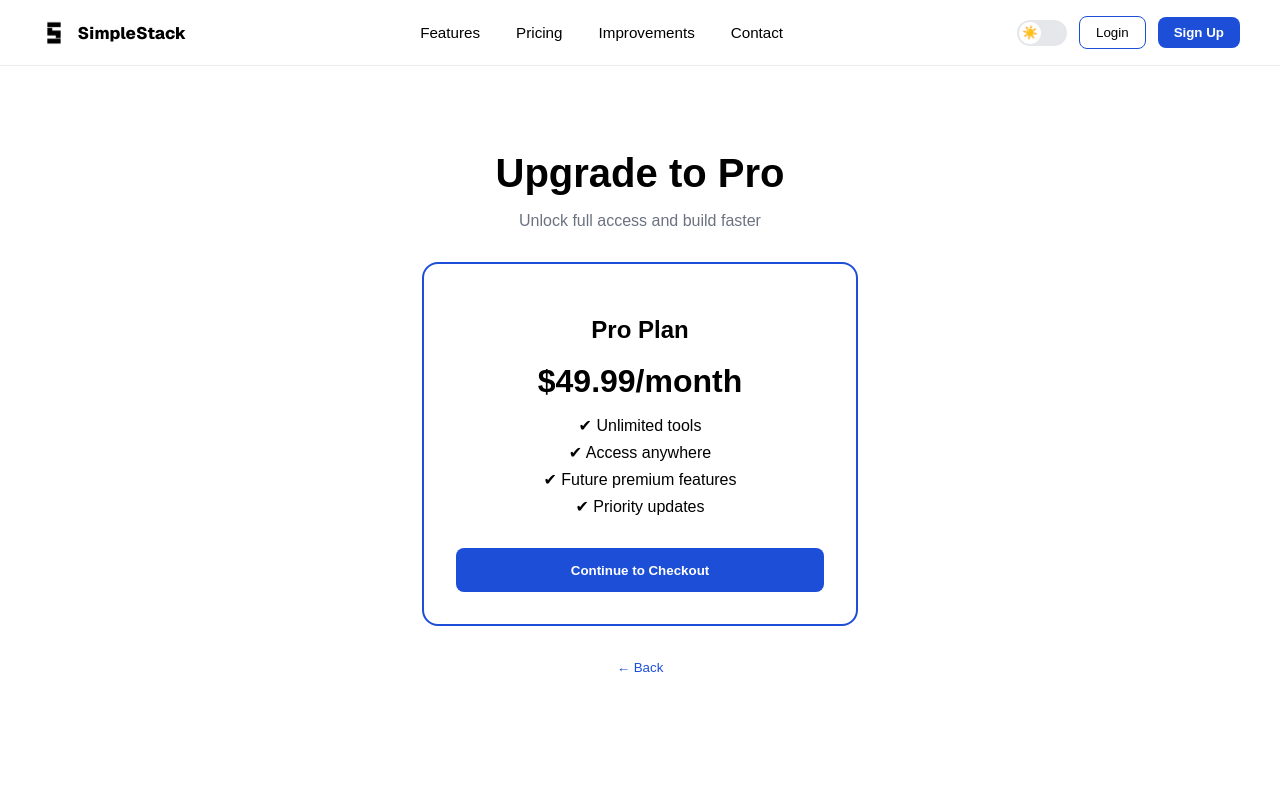
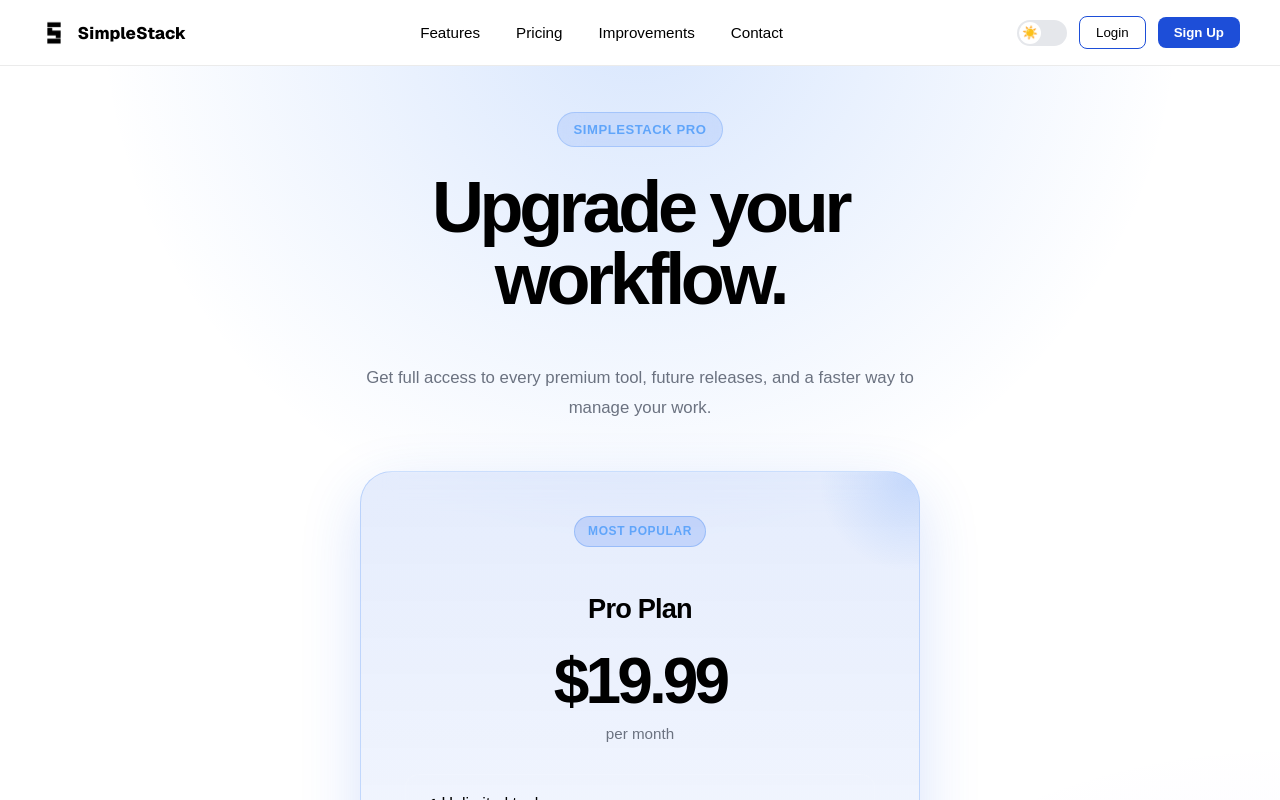
Before and after one commit to ShaphC/MyToolStack, a Next.js app: page /upgrade in a window 1280 px wide. Built offline with nearby package versions, Linux system fonts and the light colour scheme; no server answers.

Commit message:
improved the upgrade page

```diff
--- a/app/upgrade/page.tsx
+++ b/app/upgrade/page.tsx
@@ -1,6 +1,7 @@
 "use client";
 
 import { useRouter } from "next/navigation";
+
 import Navbar from "@/app/components/NavBar";
 import Footer from "@/app/components/Footer";
 
@@ -8,11 +9,7 @@ export default function UpgradePage() {
   const router = useRouter();
 
   const handleCheckout = () => {
-    // 🚧 For now just simulate
     alert("Stripe checkout will go here");
-
-    // later:
-    // router.push("/api/checkout-session")
   };
 
   return (
@@ -20,33 +17,79 @@ export default function UpgradePage() {
       <Navbar />
 
       <main style={styles.page}>
+        <div style={styles.heroGlow} />
+
         <div style={styles.container}>
-          <h1 style={styles.title}>Upgrade to Pro</h1>
+          <div style={styles.badge}>
+            SIMPLESTACK PRO
+          </div>
+
+          <h1 style={styles.title}>
+            Upgrade your workflow.
+          </h1>
+
           <p style={styles.subtitle}>
-            Unlock full access and build faster
+            Get full access to every premium tool,
+            future releases, and a faster way to
+            manage your work.
           </p>
 
           <div style={styles.card}>
-            <h2>Pro Plan</h2>
-            <p style={styles.price}>$49.99/month</p>
+            <div style={styles.cardGlow} />
+
+            <div style={styles.proBadge}>
+              MOST POPULAR
+            </div>
+
+            <h2 style={styles.planTitle}>
+              Pro Plan
+            </h2>
+
+            <div style={styles.priceWrap}>
+              <span style={styles.price}>
+                $19.99
+              </span>
+
+              <span style={styles.priceSubtext}>
+                per month
+              </span>
+            </div>
 
             <div style={styles.features}>
-              <div>✔ Unlimited tools</div>
-              <div>✔ Access anywhere</div>
-              <div>✔ Future premium features</div>
-              <div>✔ Priority updates</div>
+              <div style={styles.featureItem}>
+                ✔ Unlimited tools
+              </div>
+
+              <div style={styles.featureItem}>
+                ✔ Access anywhere
+              </div>
+
+              <div style={styles.featureItem}>
+                ✔ Future premium features
+              </div>
+
+              <div style={styles.featureItem}>
+                ✔ Priority updates
+              </div>
             </div>
 
-            <button onClick={handleCheckout} style={styles.button}>
+            <button
+              onClick={handleCheckout}
+              style={styles.button}
+            >
               Continue to Checkout
             </button>
+
+            <p style={styles.note}>
+              Cancel anytime. No long-term commitment.
+            </p>
           </div>
 
           <button
             onClick={() => router.push("/")}
             style={styles.back}
           >
-            ← Back
+            ← Back to Home
           </button>
         </div>
       </main>
@@ -58,67 +101,283 @@ export default function UpgradePage() {
 
 const styles: any = {
   page: {
+    position: "relative",
+
     minHeight: "100vh",
-    background: "#ffffff",
-    color: "#000000",
+
+    background: "var(--bg)",
+
+    color: "var(--text)",
+
     fontFamily: "sans-serif",
+
     display: "flex",
+
     justifyContent: "center",
+
     alignItems: "center",
+
+    overflow: "hidden",
+
+    padding: "7rem 1.5rem",
+  },
+
+  heroGlow: {
+    position: "absolute",
+
+    inset: 0,
+
+    background: `
+      radial-gradient(circle at top, rgba(59,130,246,0.20), transparent 35%),
+      radial-gradient(circle at bottom right, rgba(139,92,246,0.14), transparent 35%)
+    `,
+
+    pointerEvents: "none",
   },
 
   container: {
+    position: "relative",
+
     width: "100%",
-    maxWidth: "500px",
+
+    maxWidth: "560px",
+
     textAlign: "center",
-    padding: "2rem",
+
+    zIndex: 1,
+  },
+
+  badge: {
+    display: "inline-flex",
+
+    alignItems: "center",
+
+    padding: "0.55rem 1rem",
+
+    borderRadius: "999px",
+
+    background: "rgba(37,99,235,0.12)",
+
+    border: "1px solid rgba(59,130,246,0.25)",
+
+    color: "#60a5fa",
+
+    fontWeight: 700,
+
+    fontSize: "0.82rem",
+
+    letterSpacing: "0.04em",
+
+    backdropFilter: "blur(12px)",
   },
 
   title: {
-    fontSize: "2.5rem",
-    marginBottom: "0.5rem",
+    marginTop: "1.5rem",
+
+    fontSize: "clamp(3rem, 8vw, 4.5rem)",
+
+    fontWeight: 800,
+
+    lineHeight: 1,
+
+    letterSpacing: "-0.06em",
   },
 
   subtitle: {
-    color: "#6b7280",
-    marginBottom: "2rem",
+    marginTop: "1.5rem",
+
+    color: "var(--muted)",
+
+    lineHeight: 1.8,
+
+    fontSize: "1.05rem",
+
+    maxWidth: "680px",
+
+    marginInline: "auto",
   },
 
   card: {
-    border: "2px solid #1d4ed8",
-    borderRadius: "16px",
-    padding: "2rem",
+    position: "relative",
+
+    overflow: "hidden",
+
+    marginTop: "3rem",
+
+    padding: "2.75rem",
+
+    borderRadius: "32px",
+
+    background: `
+      linear-gradient(
+        180deg,
+        rgba(37,99,235,0.12),
+        rgba(255,255,255,0.04)
+      )
+    `,
+
+    border:
+      "1px solid rgba(59,130,246,0.25)",
+
+    backdropFilter: "blur(16px)",
+    WebkitBackdropFilter: "blur(16px)",
+
+    boxShadow: `
+      0 20px 60px rgba(37,99,235,0.18),
+      inset 0 1px 0 rgba(255,255,255,0.06)
+    `,
+  },
+
+  cardGlow: {
+    position: "absolute",
+
+    top: "-80px",
+    right: "-80px",
+
+    width: "180px",
+    height: "180px",
+
+    background:
+      "radial-gradient(circle, rgba(59,130,246,0.18), transparent 70%)",
+
+    pointerEvents: "none",
+  },
+
+  proBadge: {
+    alignSelf: "center",
+
+    display: "inline-flex",
+
+    padding: "0.45rem 0.8rem",
+
+    borderRadius: "999px",
+
+    background: "rgba(37,99,235,0.18)",
+
+    border: "1px solid rgba(59,130,246,0.3)",
+
+    color: "#60a5fa",
+
+    fontSize: "0.75rem",
+
+    fontWeight: 800,
+
+    letterSpacing: "0.05em",
+
+    marginBottom: "1.5rem",
+  },
+
+  planTitle: {
+    fontSize: "1.7rem",
+
+    fontWeight: 700,
+
+    letterSpacing: "-0.03em",
+
+    marginBottom: "1.5rem",
+  },
+
+  priceWrap: {
+    display: "flex",
+
+    flexDirection: "column",
+
+    alignItems: "center",
+
     marginBottom: "2rem",
   },
 
   price: {
-    fontSize: "2rem",
-    fontWeight: "bold",
-    margin: "1rem 0",
+    fontSize: "4rem",
+
+    fontWeight: 800,
+
+    lineHeight: 1,
+
+    letterSpacing: "-0.06em",
+  },
+
+  priceSubtext: {
+    marginTop: "0.75rem",
+
+    color: "var(--muted)",
+
+    fontSize: "0.95rem",
   },
 
   features: {
     display: "flex",
+
     flexDirection: "column",
-    gap: "0.5rem",
-    marginBottom: "2rem",
+
+    gap: "1rem",
+
+    marginBottom: "2.5rem",
+
+    textAlign: "left",
+  },
+
+  featureItem: {
+    padding: "1rem 1.1rem",
+
+    borderRadius: "14px",
+
+    background: "rgba(255,255,255,0.03)",
+
+    border:
+      "1px solid rgba(255,255,255,0.06)",
+
+    color: "var(--text)",
+
+    lineHeight: 1.6,
   },
 
   button: {
-    background: "#1d4ed8",
+    width: "100%",
+
+    background: "#2563eb",
+
     color: "#fff",
-    padding: "0.9rem",
+
+    padding: "1rem 1.25rem",
+
     border: "none",
-    borderRadius: "8px",
-    fontWeight: "bold",
+
+    borderRadius: "14px",
+
+    fontWeight: 700,
+
+    fontSize: "1rem",
+
     cursor: "pointer",
-    width: "100%",
+
+    boxShadow:
+      "0 12px 40px rgba(37,99,235,0.35)",
+
+    transition: "all 0.2s ease",
+  },
+
+  note: {
+    marginTop: "1.25rem",
+
+    color: "var(--muted)",
+
+    fontSize: "0.9rem",
   },
 
   back: {
+    marginTop: "2rem",
+
     background: "transparent",
+
     border: "none",
-    color: "#1d4ed8",
+
+    color: "#60a5fa",
+
     cursor: "pointer",
+
+    fontWeight: 600,
+
+    fontSize: "0.95rem",
   },
 };
```
